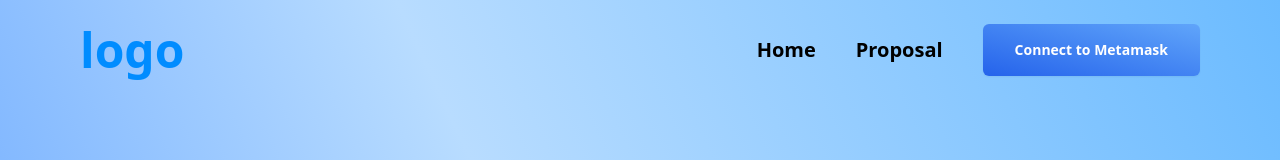
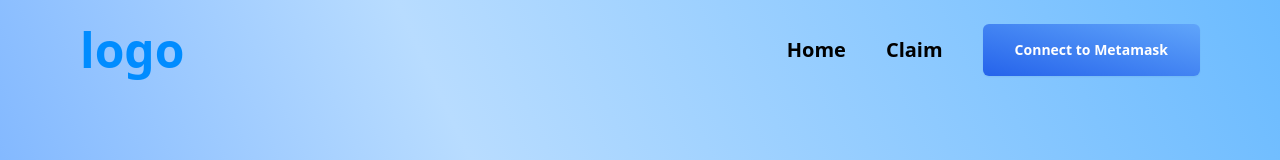
Before and after one commit to mohitgithub2002/AbdulDAO, a React (Create React App) app: page /login in a window 1280 px wide. Shown: the top 160 px of the page. Built offline with nearby package versions, Linux system fonts and the light colour scheme.

Commit message:
update: change name, fix: unauthorised access management

```diff
--- a/src/component/Dashboard.js
+++ b/src/component/Dashboard.js
@@ -22,6 +22,7 @@ const Dashboard = () => {
 
     useEffect(() => {
         const user = Cookies.get("user");
+        if(!user) {window.location.href = "/login";return}
         setTotalInvestment(JSON.parse(user).total_investment);
         const apiURL = "https://api.prpcommunity.net/getAmount/"+JSON.parse(user).AmbassadorID;
         axios.get(apiURL).then((res)=>{
--- a/src/component/Header.js
+++ b/src/component/Header.js
@@ -57,7 +57,7 @@ const Header = ({ userAddress, onConnectWallet }) => {
                     <NavLink to="/"> Home</NavLink>{" "}
                   </div>
                   <div>
-                    <NavLink to="/card"> Proposal</NavLink>{" "}
+                    <NavLink to="/card"> Claim</NavLink>{" "}
                   </div>
 
                   {isOwner ? (
```
